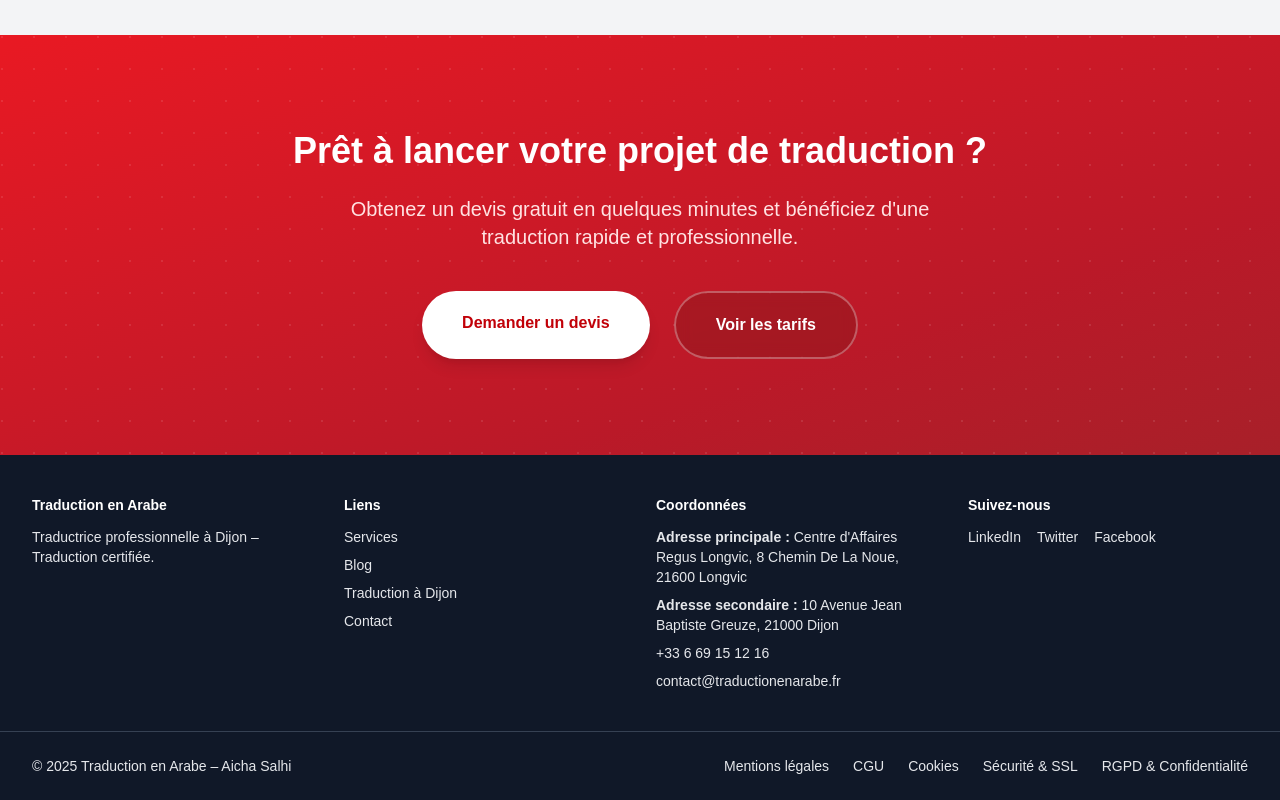
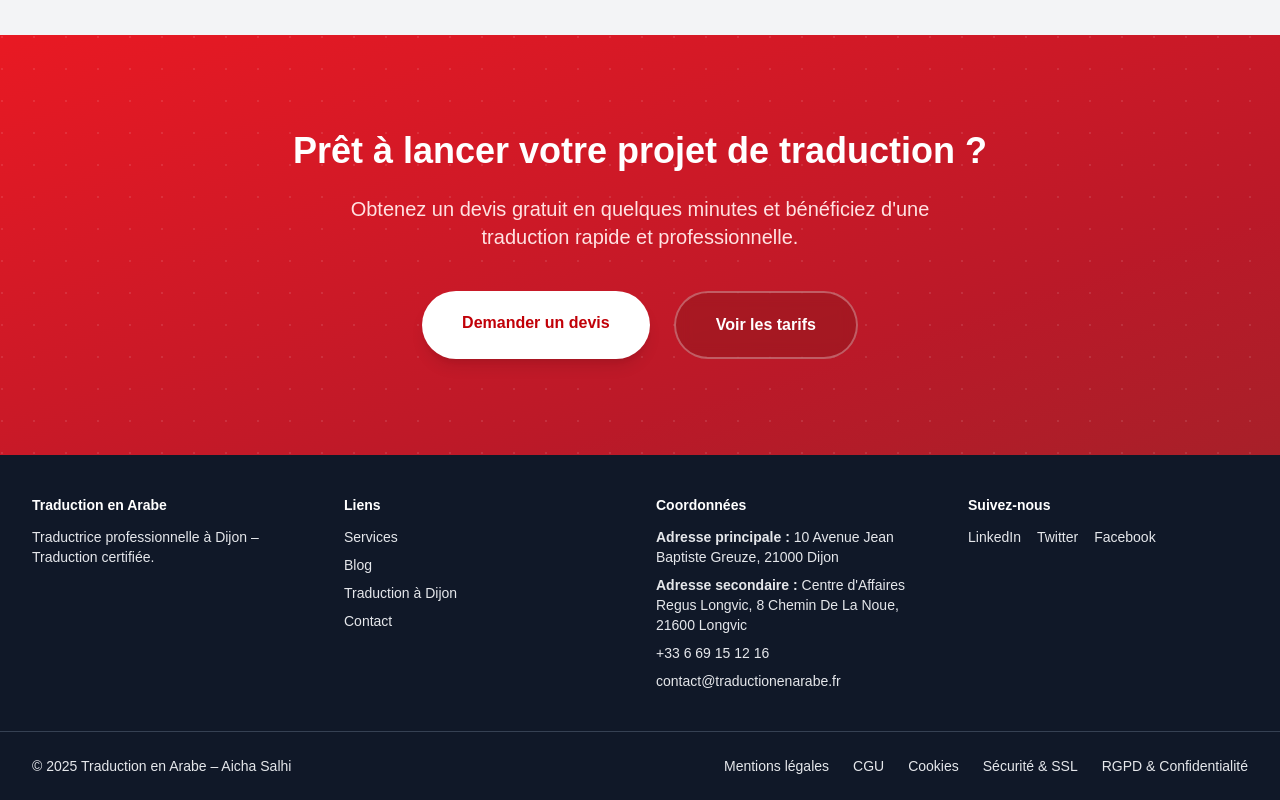
Before and after one commit to aicha21000/juridiom_next, a Next.js app: page / in a window 1280 px wide. Shown: the part 4707-5507 px from the top of the page. Built offline with nearby package versions, Linux system fonts and the light colour scheme.

Commit message:
feat: mettre l'adresse de Dijon en avant (principale) et celle de Longvic en secondaire

```diff
--- a/src/components/About.tsx
+++ b/src/components/About.tsx
@@ -95,9 +95,9 @@ const APropos: React.FC = () => {
                 </div>
                 <div>
                   <span className="block text-sm font-semibold opacity-70 mb-1">Adresse principale</span>
+                  <span className="text-lg">10 Avenue Jean Baptiste Greuze<br />21000 Dijon</span>
+                  <span className="block text-sm font-semibold opacity-70 mt-3 mb-1">Adresse secondaire</span>
                   <span className="text-lg">Centre d'Affaires Regus Longvic<br />8 Chemin De La Noue<br />21600 Longvic</span>
-                  <span className="block text-sm font-semibold opacity-70 mt-3 mb-1">Adresse secondaire</span>
-                  <span className="text-lg">10 Avenue Jean Baptiste Greuze<br />21000 Dijon</span>
                 </div>
               </li>
               <li className="flex items-center">
@@ -124,7 +124,7 @@ const APropos: React.FC = () => {
           {/* Map Card */}
           <div className={`rounded-3xl shadow-lg border overflow-hidden ${isDarkMode ? "border-gray-800" : "border-gray-200"}`}>
             <iframe
-              src={process.env.NEXT_PUBLIC_MAPS_URL || "https://maps.google.com/maps?q=8+Chemin+De+La+Noue,+21600+Longvic&t=&z=15&ie=UTF8&iwloc=&output=embed"}
+              src={process.env.NEXT_PUBLIC_MAPS_URL || "https://maps.google.com/maps?q=10+Avenue+Jean+Baptiste+Greuze,+21000+Dijon&t=&z=15&ie=UTF8&iwloc=&output=embed"}
               width="100%"
               height="100%"
               style={{ border: 0, minHeight: '300px' }}
--- a/src/components/Contact.tsx
+++ b/src/components/Contact.tsx
@@ -80,16 +80,16 @@ const Contact: FC = () => {
                     <div>
                       <span className="text-xs font-semibold uppercase tracking-wider text-red-600 dark:text-red-400 block mb-0.5">Adresse principale</span>
                       <p className={`${isDarkMode ? "text-gray-400" : "text-gray-600"}`}>
-                        Centre d'Affaires Regus Longvic,<br />
-                        8 Chemin De La Noue,<br />
-                        21600 Longvic
+                        10 Avenue Jean Baptiste Greuze,<br />
+                        21000 Dijon
                       </p>
                     </div>
                     <div className="pt-2 border-t border-gray-100 dark:border-gray-800">
                       <span className="text-xs font-semibold uppercase tracking-wider text-red-600 dark:text-red-400 block mb-0.5">Adresse secondaire</span>
                       <p className={`${isDarkMode ? "text-gray-400" : "text-gray-600"}`}>
-                        10 Avenue Jean Baptiste Greuze,<br />
-                        21000 Dijon
+                        Centre d'Affaires Regus Longvic,<br />
+                        8 Chemin De La Noue,<br />
+                        21600 Longvic
                       </p>
                     </div>
                   </div>
@@ -138,7 +138,7 @@ const Contact: FC = () => {
             {/* Map Preview */}
             <div className={`rounded-3xl overflow-hidden shadow-lg border ${isDarkMode ? "border-gray-800" : "border-gray-200"}`}>
               <iframe
-                src={process.env.NEXT_PUBLIC_MAPS_URL_CONTACT || "https://maps.google.com/maps?q=8+Chemin+De+La+Noue,+21600+Longvic&t=&z=15&ie=UTF8&iwloc=&output=embed"}
+                src={process.env.NEXT_PUBLIC_MAPS_URL_CONTACT || "https://maps.google.com/maps?q=10+Avenue+Jean+Baptiste+Greuze,+21000+Dijon&t=&z=15&ie=UTF8&iwloc=&output=embed"}
                 width="100%"
                 height="300"
                 style={{ border: 0 }}
--- a/src/components/Dijon.tsx
+++ b/src/components/Dijon.tsx
@@ -37,13 +37,13 @@ const Dijon: React.FC = () => {
         <h2 className="text-2xl font-bold mb-4">Coordonnées</h2>
         <div className="grid md:grid-cols-2 gap-6">
           <div className="space-y-2 text-gray-700 dark:text-gray-300">
-            <p><strong>Adresse principale :</strong> Centre d'Affaires Regus Longvic, 8 Chemin De La Noue, 21600 Longvic</p>
-            <p><strong>Adresse secondaire :</strong> 10 Avenue Jean Baptiste Greuze, 21000 Dijon</p>
+            <p><strong>Adresse principale :</strong> 10 Avenue Jean Baptiste Greuze, 21000 Dijon</p>
+            <p><strong>Adresse secondaire :</strong> Centre d'Affaires Regus Longvic, 8 Chemin De La Noue, 21600 Longvic</p>
             <p><strong>Téléphone :</strong> <a href="tel:+33669151216" className="text-red-600">+33 6 69 15 12 16</a></p>
             <p><strong>Email:</strong> <a href="mailto:contact@traductionenarabe.fr" className="text-red-600">contact@traductionenarabe.fr</a></p>
           </div>
           <div>
-            <iframe title="Localisation Dijon" className="w-full h-64 rounded-xl border-0" loading="lazy" referrerPolicy="no-referrer-when-downgrade" src={process.env.NEXT_PUBLIC_MAPS_URL_DIJON || "https://maps.google.com/maps?q=8+Chemin+De+La+Noue,+21600+Longvic&t=&z=15&ie=UTF8&iwloc=&output=embed"}></iframe>
+            <iframe title="Localisation Dijon" className="w-full h-64 rounded-xl border-0" loading="lazy" referrerPolicy="no-referrer-when-downgrade" src={process.env.NEXT_PUBLIC_MAPS_URL_DIJON || "https://maps.google.com/maps?q=10+Avenue+Jean+Baptiste+Greuze,+21000+Dijon&t=&z=15&ie=UTF8&iwloc=&output=embed"}></iframe>
           </div>
         </div>
       </section>
--- a/src/components/Footer.tsx
+++ b/src/components/Footer.tsx
@@ -22,8 +22,8 @@ const Footer = () => {
         <div>
           <h4 className="text-white font-semibold mb-3">Coordonnées</h4>
           <ul className="space-y-2 text-gray-200">
-            <li><strong>Adresse principale :</strong> Centre d'Affaires Regus Longvic, 8 Chemin De La Noue, 21600 Longvic</li>
-            <li><strong>Adresse secondaire :</strong> 10 Avenue Jean Baptiste Greuze, 21000 Dijon</li>
+            <li><strong>Adresse principale :</strong> 10 Avenue Jean Baptiste Greuze, 21000 Dijon</li>
+            <li><strong>Adresse secondaire :</strong> Centre d'Affaires Regus Longvic, 8 Chemin De La Noue, 21600 Longvic</li>
             <li><a className="text-gray-200 hover:text-white transition-colors" href="tel:+33669151216">+33 6 69 15 12 16</a></li>
             <li><a className="text-gray-200 hover:text-white transition-colors" href="mailto:contact@traductionenarabe.fr">contact@traductionenarabe.fr</a></li>
           </ul>
--- a/src/components/Legal.tsx
+++ b/src/components/Legal.tsx
@@ -21,8 +21,8 @@ const Legal: FC = () => {
               <li><strong>SIRET (siège)</strong> : 830 915 666 00010</li>
               <li><strong>TVA intracommunautaire</strong> : FR76830915666</li>
               <li><strong>Code APE/NAF</strong> : 7430Z — Traduction et interprétation</li>
-              <li><strong>Adresse (siège)</strong> : Centre d'Affaires Regus Longvic, 8 Chemin De La Noue, 21600 Longvic, France</li>
-              <li><strong>Adresse secondaire</strong> : 10 Avenue Jean Baptiste Greuze, 21000 Dijon, France</li>
+              <li><strong>Adresse principale</strong> : 10 Avenue Jean Baptiste Greuze, 21000 Dijon, France</li>
+              <li><strong>Adresse secondaire (siège)</strong> : Centre d'Affaires Regus Longvic, 8 Chemin De La Noue, 21600 Longvic, France</li>
               <li><strong>Email</strong> : <a className="text-red-600" href="mailto:contact@traductionenarabe.fr">contact@traductionenarabe.fr</a></li>
               <li><strong>Téléphone</strong> : <a className="text-red-600" href="tel:+33669151216">+33 6 69 15 12 16</a></li>
               <li><strong>Directrice de publication</strong> : Aicha Salhi</li>
--- a/src/components/RGPD.tsx
+++ b/src/components/RGPD.tsx
@@ -11,7 +11,7 @@ const RGPD: React.FC = () => {
         <div className="space-y-6">
           <section>
             <h2 className="text-xl font-semibold mb-2">Responsable du traitement</h2>
-            <p className="text-gray-700 dark:text-gray-300">Traduction en Arabe – Aicha Salhi, Centre d'Affaires Regus Longvic, 8 Chemin De La Noue, 21600 Longvic.</p>
+            <p className="text-gray-700 dark:text-gray-300">Traduction en Arabe – Aicha Salhi, 10 Avenue Jean Baptiste Greuze, 21000 Dijon (adresse secondaire : Centre d'Affaires Regus Longvic, 8 Chemin De La Noue, 21600 Longvic).</p>
           </section>
           <section>
             <h2 className="text-xl font-semibold mb-2">Finalités et base légale</h2>
```
